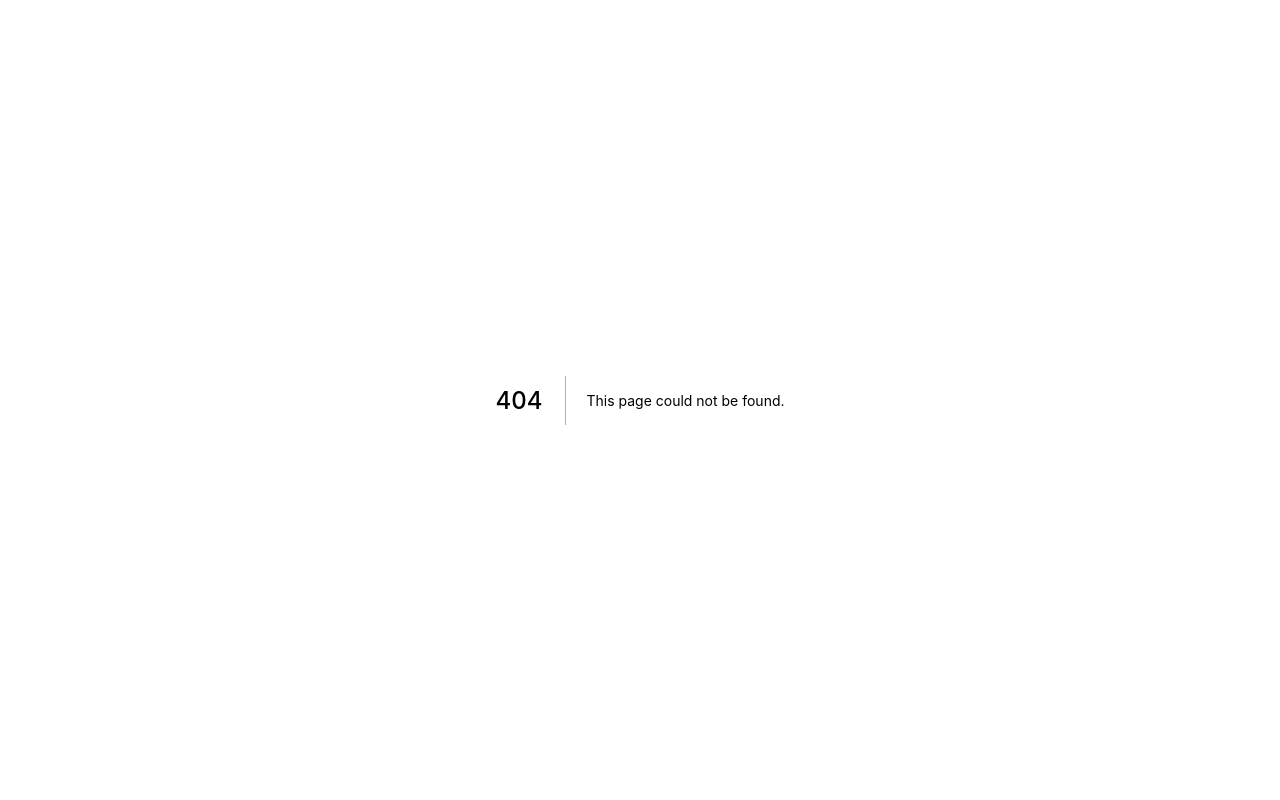
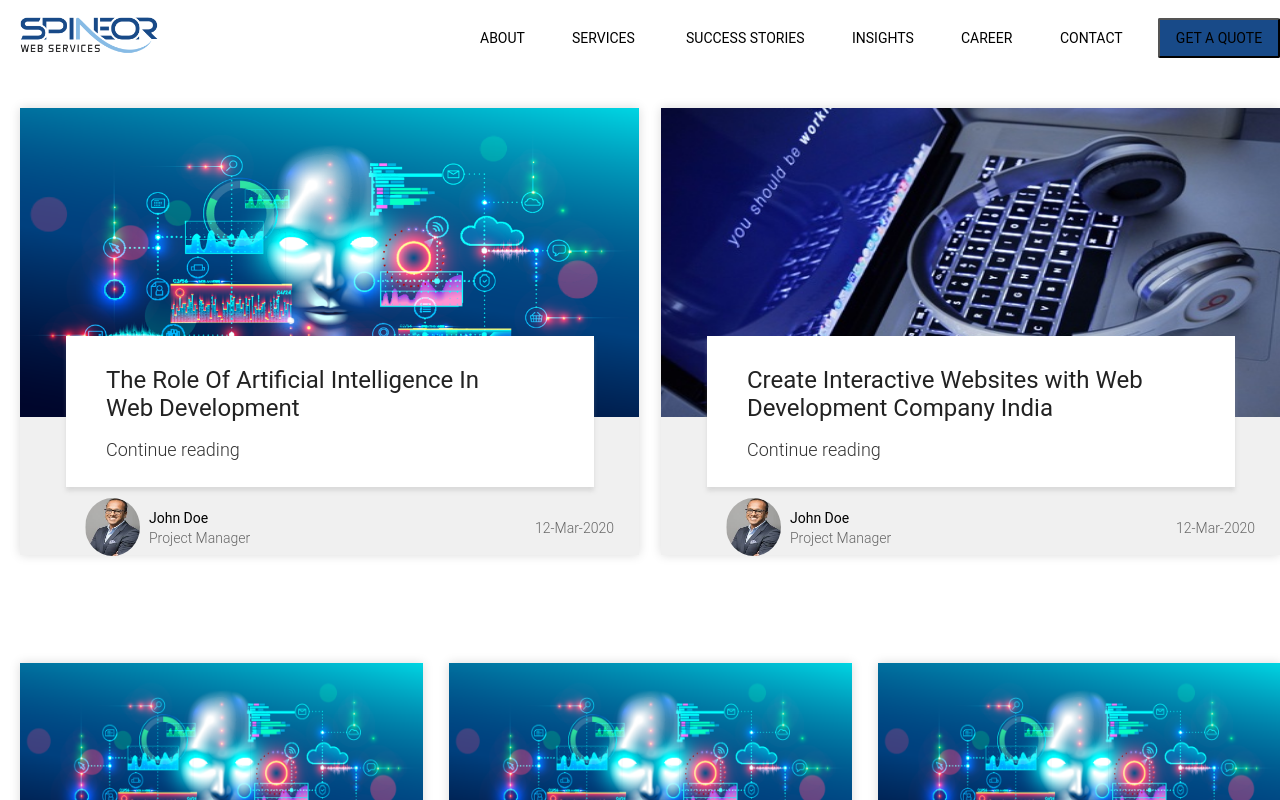
Before and after one commit to kritika123379/spineor, a Next.js app: page /insights in a window 1280 px wide. Before the commit this address had no page. Shown: the top 800 px of the page. Built offline with nearby package versions, Linux system fonts and the light colour scheme.

Commit message:
newchanges

```diff
--- a/components/Common/About/Aboutinsights/navabout.js
+++ b/components/Common/About/Aboutinsights/navabout.js
@@ -30,7 +30,7 @@ import Mytriangle from '../Icons/Mytriangle';
         <div className="button_text">Explore Services</div>*/}
 
                 <div className="nav_section"></div>
-                <Link href="/who-are-we">
+                <Link href="/who-we-are">
                     <a>
                         <div className="whoweare">
                         Who We Are
--- a/components/Header/header.js
+++ b/components/Header/header.js
@@ -94,7 +94,7 @@ import About from '../Common/About'
                 </div>
             </a>
             </Link>
-            <Link href="/our-insights">
+            <Link href="/insights">
             <a>
                 <div className= "insights">
                     INSIGHTS
--- a/pages/our-insights.js
+++ b/pages/insights.js
@@ -1,7 +1,7 @@
 import React from 'react';
 import Insights from '../components/Insights/insights';
 
-const ourinsights = () => {
+const insights = () => {
     return (
         <div>
             <Insights/>
@@ -9,4 +9,4 @@ const ourinsights = () => {
     );
 };
 
-export default ourinsights;
+export default insights;
```
Also changed, not shown: pages/who-we-are.js (renamed from pages/who-are-we.js).
